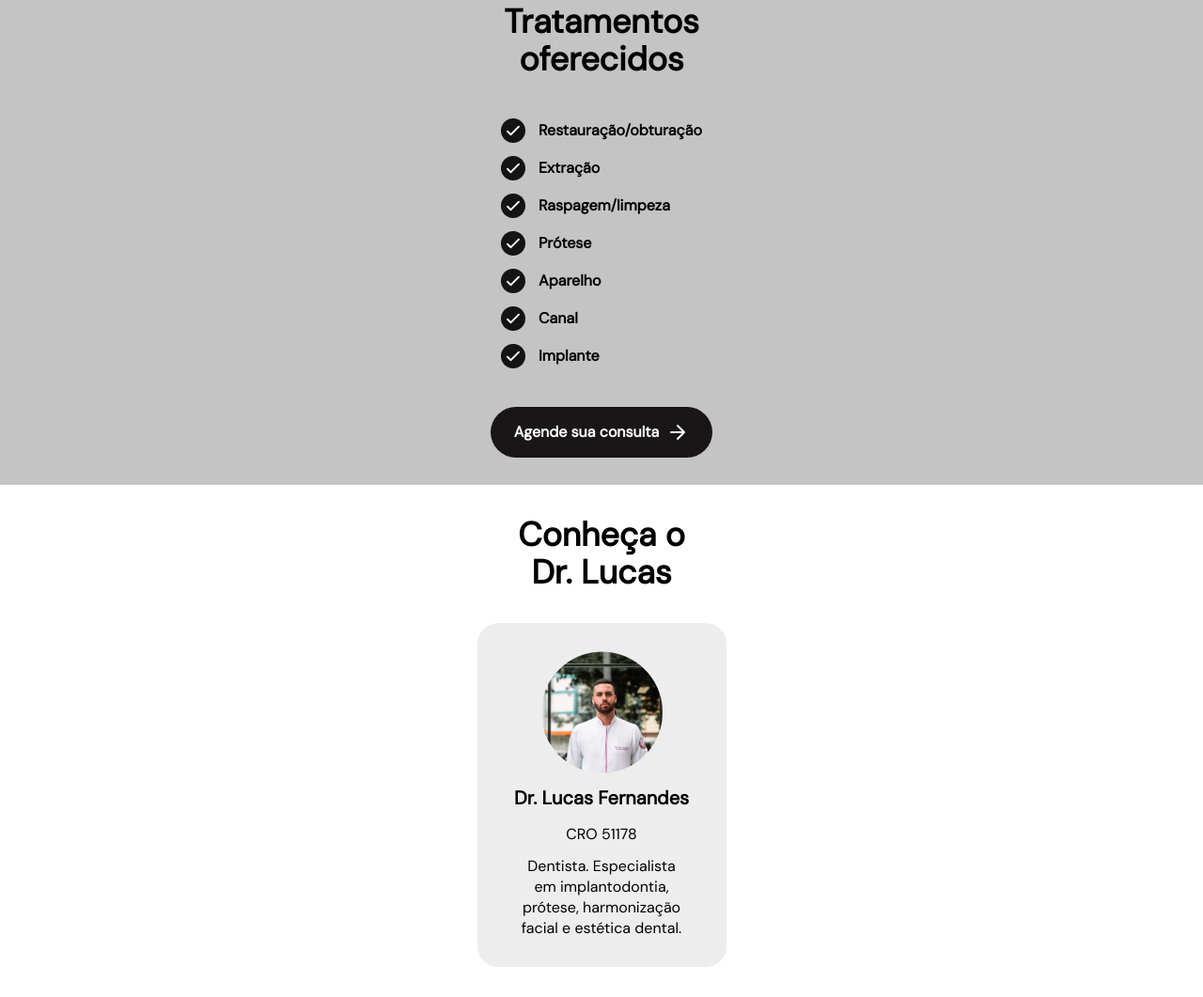
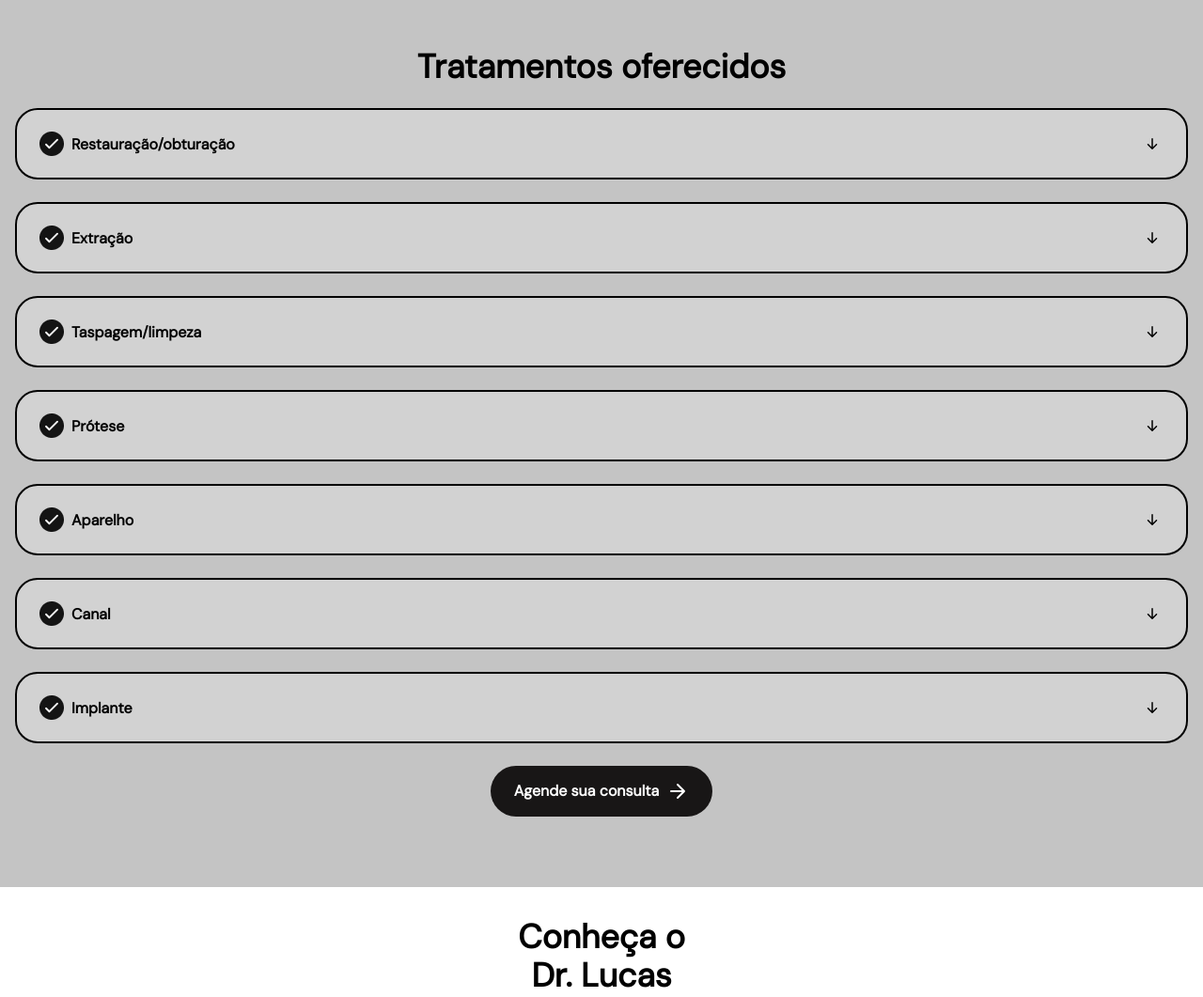
Before and after one commit to Danilo-Sam/projeto_sorriso_bonito, a website: page index.html in a window 1280 px wide. Shown: the part 897-1958 px from the top of the page at 94% size. Drawn offline with Linux system fonts and the light colour scheme; files that its build step writes are made by us from their sources; files whose address does not match are found by name.

Commit message:
Feat: recriada a section de tratamentos, adicionando a funcionalidade de collapse

```diff
--- a/index.html
+++ b/index.html
@@ -71,50 +71,146 @@
       </p>
     </section>
 
-    <section class="tratamentos">
-      <h2>
-        Tratamentos <br />
-        oferecidos
-      </h2>
-      <ul class="card">
-        <li>
-          <img src="./dist/images/icon/Check Circle.png" alt="check-list" />
-          Restauração/obturação
-        </li>
-        <li>
-          <img
-            src="./dist/images/icon/Check Circle.png"
-            alt="check-list"
-          />Extração
-        </li>
-        <li>
-          <img
-            src="./dist/images/icon/Check Circle.png"
-            alt="check-list"
-          />Raspagem/limpeza
-        </li>
-        <li>
-          <img
-            src="./dist/images/icon/Check Circle.png"
-            alt="check-list"
-          />Prótese
-        </li>
-        <li>
-          <img
-            src="./dist/images/icon/Check Circle.png"
-            alt="check-list"
-          />Aparelho
-        </li>
-        <li>
-          <img src="./dist/images/icon/Check Circle.png" alt="check-list" />Canal
-        </li>
-        <li>
-          <img
-            src="./dist/images/icon/Check Circle.png"
-            alt="check-list"
-          />Implante
-        </li>
-      </ul>
+    <section class="treatment">
+      <h2>Tratamentos oferecidos</h2>
+
+      <div class="treatment__content">
+        <div class="treatment__content__title">
+          <div class="treatment__content__title__left">
+            <img src="./dist/images/icon/Check Circle.png" alt="check-list" />
+            <p>Restauração/obturação</p>
+          </div>
+          <div class="treatment__content__title__right">
+            <img src="./dist/images/icon/arrow-down.svg" alt="infos-arrow" />
+          </div>
+        </div>
+        <div class="treatment__content__description">
+          <p>
+            <br />
+            Uma restauração/obturação dentária é um procedimento odontológico
+            para tratar cáries ou danos nos dentes. O dentista remove a área
+            afetada e preenche o espaço com material restaurador para preservar
+            a saúde bucal.
+          </p>
+        </div>
+      </div>
+      <div class="treatment__content">
+        <div class="treatment__content__title">
+          <div class="treatment__content__title__left">
+            <img src="./dist/images/icon/Check Circle.png" alt="check-list" />
+            <p>Extração</p>
+          </div>
+          <div class="treatment__content__title__right">
+            <img src="./dist/images/icon/arrow-down.svg" alt="infos-arrow" />
+          </div>
+        </div>
+        <div class="treatment__content__description">
+          <p>
+            <br />
+            Extração dentária é a remoção cirúrgica de um dente permanentemente
+            da boca, podendo ser necessária em casos de danos, cáries graves,
+            infecções ou problemas de espaço. É utilizado anestesia local.
+          </p>
+        </div>
+      </div>
+      <div class="treatment__content">
+        <div class="treatment__content__title">
+          <div class="treatment__content__title__left">
+            <img src="./dist/images/icon/Check Circle.png" alt="check-list" />
+            <p>Taspagem/limpeza</p>
+          </div>
+          <div class="treatment__content__title__right">
+            <img src="./dist/images/icon/arrow-down.svg" alt="infos-arrow" />
+          </div>
+        </div>
+        <div class="treatment__content__description">
+          <p>
+            <br />
+            A raspagem dentária é um procedimento para remover tártaro e placa,
+            prevenindo problemas bucais e mantendo um sorriso saudável.
+          </p>
+        </div>
+      </div>
+      <div class="treatment__content">
+        <div class="treatment__content__title">
+          <div class="treatment__content__title__left">
+            <img src="./dist/images/icon/Check Circle.png" alt="check-list" />
+            <p>Prótese</p>
+          </div>
+          <div class="treatment__content__title__right">
+            <img src="./dist/images/icon/arrow-down.svg" alt="infos-arrow" />
+          </div>
+        </div>
+        <div class="treatment__content__description">
+          <p>
+            <br />
+            Prótese dentária é quando o dentista usa dispositivos artificiais
+            para substituir dentes que estão faltando ou danificados. Essas
+            próteses ajudam a melhorar a aparência e a capacidade de mastigação
+            dos pacientes.
+          </p>
+        </div>
+      </div>
+      <div class="treatment__content">
+        <div class="treatment__content__title">
+          <div class="treatment__content__title__left">
+            <img src="./dist/images/icon/Check Circle.png" alt="check-list" />
+            <p>Aparelho</p>
+          </div>
+          <div class="treatment__content__title__right">
+            <img src="./dist/images/icon/arrow-down.svg" alt="infos-arrow" />
+          </div>
+        </div>
+        <div class="treatment__content__description">
+          <p>
+            <br />
+            Tratamento para corrigir dentes tortos ou desalinhados. Usa o
+            aparelho para movê-los gradualmente, melhorando o sorriso e a
+            mordida.
+          </p>
+        </div>
+      </div>
+      <div class="treatment__content">
+        <div class="treatment__content__title">
+          <div class="treatment__content__title__left">
+            <img src="./dist/images/icon/Check Circle.png" alt="check-list" />
+            <p>Canal</p>
+          </div>
+          <div class="treatment__content__title__right">
+            <img src="./dist/images/icon/arrow-down.svg" alt="infos-arrow" />
+          </div>
+        </div>
+        <div class="treatment__content__description">
+          <p>
+            <br />
+            Procedimento para tratar infecção ou dano no interior do dente. O
+            dentista limpa e preenche o canal, aliviando a dor e salvando o
+            dente.
+          </p>
+        </div>
+      </div>
+      <div class="treatment__content">
+        <div class="treatment__content__title">
+          <div class="treatment__content__title__left">
+            <img src="./dist/images/icon/Check Circle.png" alt="check-list" />
+            <p>Implante</p>
+          </div>
+          <div class="treatment__content__title__right">
+            <img src="./dist/images/icon/arrow-down.svg" alt="infos-arrow" />
+          </div>
+        </div>
+        <div class="treatment__content__description">
+          <p>
+            <br />
+            Substituição de dentes perdidos. O dentista insere uma estrutura de
+            titânio no osso, agindo como uma raiz artificial. Depois, coloca-se
+            uma coroa no implante, restaurando o dente, melhorando o sorriso e
+            função. É uma solução duradoura e eficaz para preencher espaços
+            vazios na boca.
+          </p>
+        </div>
+      </div>
+
       <div class="botao">
         <button>
           Agende sua consulta
@@ -376,21 +472,27 @@
     <section class="contacts" id="contacts">
       <h2>Contatos</h2>
       <div class="contacts__whatsapp">
-        <img src="./dist/images/icon/Phone.svg" alt="Whatsapp">
-        <a href="https://api.whatsapp.com/send?phone=5521979171956&text=Oi,%20gostaria%20de%20marcar%20uma%20avalia%C3%A7%C3%A3o!">Fale por Whatsapp</a>
+        <img src="./dist/images/icon/Phone.svg" alt="Whatsapp" />
+        <a
+          href="https://api.whatsapp.com/send?phone=5521979171956&text=Oi,%20gostaria%20de%20marcar%20uma%20avalia%C3%A7%C3%A3o!"
+          >Fale por Whatsapp</a
+        >
       </div>
       <div class="contacts__phone">
-        <img src="./dist/images/icon/Phone.svg" alt="Telefone">
+        <img src="./dist/images/icon/Phone.svg" alt="Telefone" />
         <p>(21) 97917-1956</p>
       </div>
       <div class="contacts__instagram">
-        <img src="./dist/images/icon/Instagram.svg" alt="Instagram">
+        <img src="./dist/images/icon/Instagram.svg" alt="Instagram" />
         <p>@drlucasfernandess</p>
       </div>
       <div class="contacts__localizacao">
         <h2>Localização</h2>
-        <p>Av. Gov. Roberto Silveira, 470 - Centro, Nova Iguaçu - RJ, CEP 26210210</p>
-          <img src="./dist/images/localizacao.png" alt="">
+        <p>
+          Av. Gov. Roberto Silveira, 470 - Centro, Nova Iguaçu - RJ, CEP
+          26210210
+        </p>
+        <img src="./dist/images/localizacao.png" alt="" />
       </div>
     </section>
 
--- a/src/scripts/main.js
+++ b/src/scripts/main.js
@@ -32,3 +32,11 @@ faq2.forEach((faq) => {
     console.log("Hello");
   });
 });
+
+const treatment = document.querySelectorAll(".treatment__content");
+
+treatment.forEach((item) => {
+  item.addEventListener("click", () => {
+    item.classList.toggle("open");
+  });
+});
--- a/src/styles/section/tratamento.scss
+++ b/src/styles/section/tratamento.scss
@@ -1,11 +1,11 @@
 @use "config/variaveis.scss";
 
-.tratamentos {
+.treatment {
   width: 100%;
-  height: 546px;
   background-color: variaveis.$corDeFundo;
   display: grid;
-  gap: 40px;
+  gap: 24px;
+  padding: 48px 16px;
 
   h2 {
     margin-top: 33px;
@@ -13,6 +13,60 @@
     font-size: 35.53px;
     line-height: 40.38px;
     text-align: center;
+  }
+
+  &__content {
+    display: flex;
+    flex-direction: column;
+    border: 2px solid #000;
+    border-radius: 24px;
+    padding: 12px 24px;
+    background-color: #d2d2d2;
+    cursor: pointer;
+
+    &__title {
+      display: flex;
+      align-items: center;
+      justify-content: space-between;
+      height: 48px;
+
+      &__left {
+        display: flex;
+        align-items: center;
+        justify-content: center;
+        gap: 8px;
+        font-weight: 700;
+      }
+
+      &__right {
+        display: flex;
+        justify-content: center;
+        align-items: center;
+
+        img {
+          width: 24px;
+        }
+      }
+    }
+
+    &__description {
+      display: flex;
+      overflow: hidden;
+      max-height: 0;
+      font-weight: 400;
+      font-size: 16px;
+      line-height: 24px;
+      transition: max-height 1.4s ease;
+    }
+  }
+
+  .open {
+    .treatment__content__title__right {
+      transform: rotate(180deg);
+    }
+    .treatment__content__description {
+      max-height: 300px;
+    }
   }
 
   .card {
```
Also changed, not shown: dist/css/main.css, dist/js/main.js, src/images/icon/arrow-down.svg (added), src/images/icon/arrow-right.svg.
